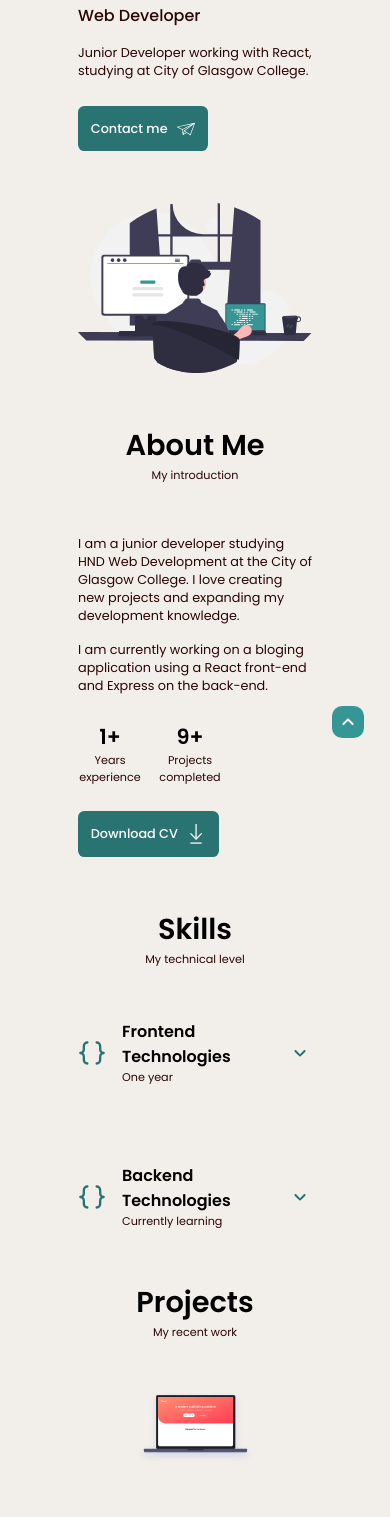
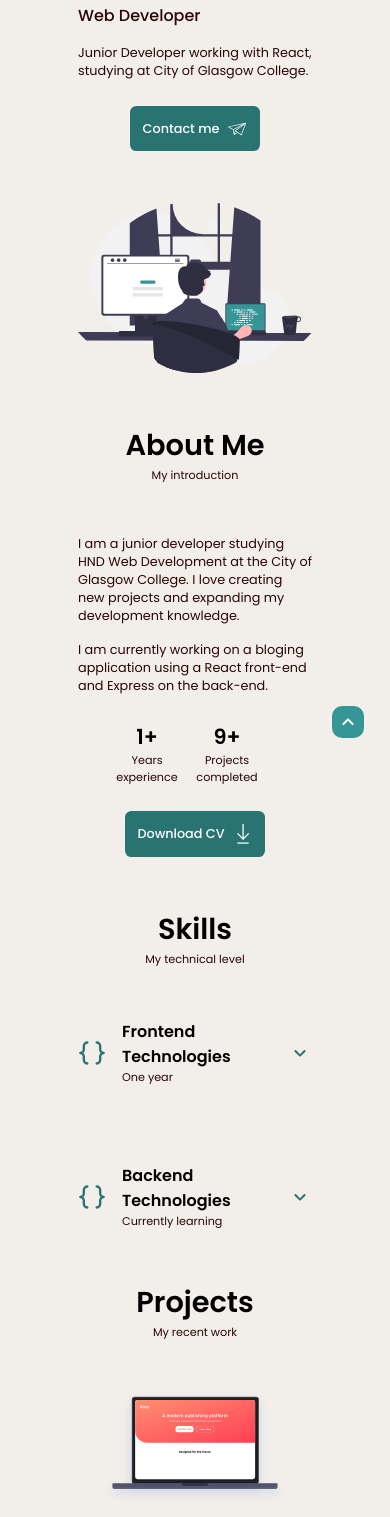
Before and after one commit to darylste/portfolio-project, a React (Create React App) app: page / in a window 390 px wide. Shown: the part 180-1697 px from the top of the page. Built offline with nearby package versions, Linux system fonts and the light colour scheme.

Commit message:
alignment issues fixed

```diff
--- a/src/components/atoms/Button/Button.style.scss
+++ b/src/components/atoms/Button/Button.style.scss
@@ -7,6 +7,7 @@
 		background-color: $color-primary;
 		color: #fff;
 		padding: 1.6rem;
+		margin: 0 auto;
 		border: none;
 		border-radius: 0.8rem;
 		font-family: $font-family-primary;
--- a/src/components/atoms/Link/Link.style.scss
+++ b/src/components/atoms/Link/Link.style.scss
@@ -1,7 +1,8 @@
 @import '../../../styles/_variables.scss';
 
 .header-logo,
-.nav-item {
+.nav-item,
+.footer-nav-item {
 	font-weight: 500;
 	color: $color-black;
 	text-decoration: none;
@@ -19,8 +20,16 @@
 	font-size: $font-size-md;
 }
 
+.nav-item,
+.footer-nav-item {
+	list-style: none;
+}
+
 .nav-item {
-	list-style: none;
+	margin-left: 3.2rem;
+}
+
+.footer-nav-item:not(:first-of-type) {
 	margin-left: 3.2rem;
 }
 
--- a/src/components/molecules/AboutContent/AboutContent.scss
+++ b/src/components/molecules/AboutContent/AboutContent.scss
@@ -1,5 +1,9 @@
 @import '../../../styles/variables';
 
+.about-text {
+	display: flex;
+	flex-direction: column;
+}
 .about-img {
 	width: 100%;
 	&-container {
@@ -11,6 +15,7 @@
 .stats-container {
 	display: flex;
 	flex-direction: row;
+	justify-content: center;
 }
 
 @media only screen and (max-width: 1000px) {
--- a/src/components/molecules/Carousel/Carousel.style.scss
+++ b/src/components/molecules/Carousel/Carousel.style.scss
@@ -49,3 +49,10 @@
 		width: 100%;
 	}
 }
+
+@media only screen and (max-width: 650px) {
+	.carousel-img {
+		width: 80%;
+		margin: 0 auto;
+	}
+}
--- a/src/components/molecules/HeroContent/HeroContent.style.scss
+++ b/src/components/molecules/HeroContent/HeroContent.style.scss
@@ -12,3 +12,10 @@
 		display: none;
 	}
 }
+
+@media only screen and (max-width: 400px) {
+	.hero-text {
+		display: flex;
+		flex-direction: column;
+	}
+}
--- a/src/components/organisms/Footer/Footer.component.jsx
+++ b/src/components/organisms/Footer/Footer.component.jsx
@@ -20,9 +20,9 @@ const Footer = () => {
 						</div>
 						<div className='footer-nav'>
 							<ul className='nav-list'>
-								<li className='nav-item'>About</li>
-								<li className='nav-item'>Skills</li>
-								<li className='nav-item'>Portfolio</li>
+								<li className='footer-nav-item'>About</li>
+								<li className='footer-nav-item'>Skills</li>
+								<li className='footer-nav-item'>Portfolio</li>
 							</ul>
 						</div>
 						<SocialTab color='white' direction='row' />
```
